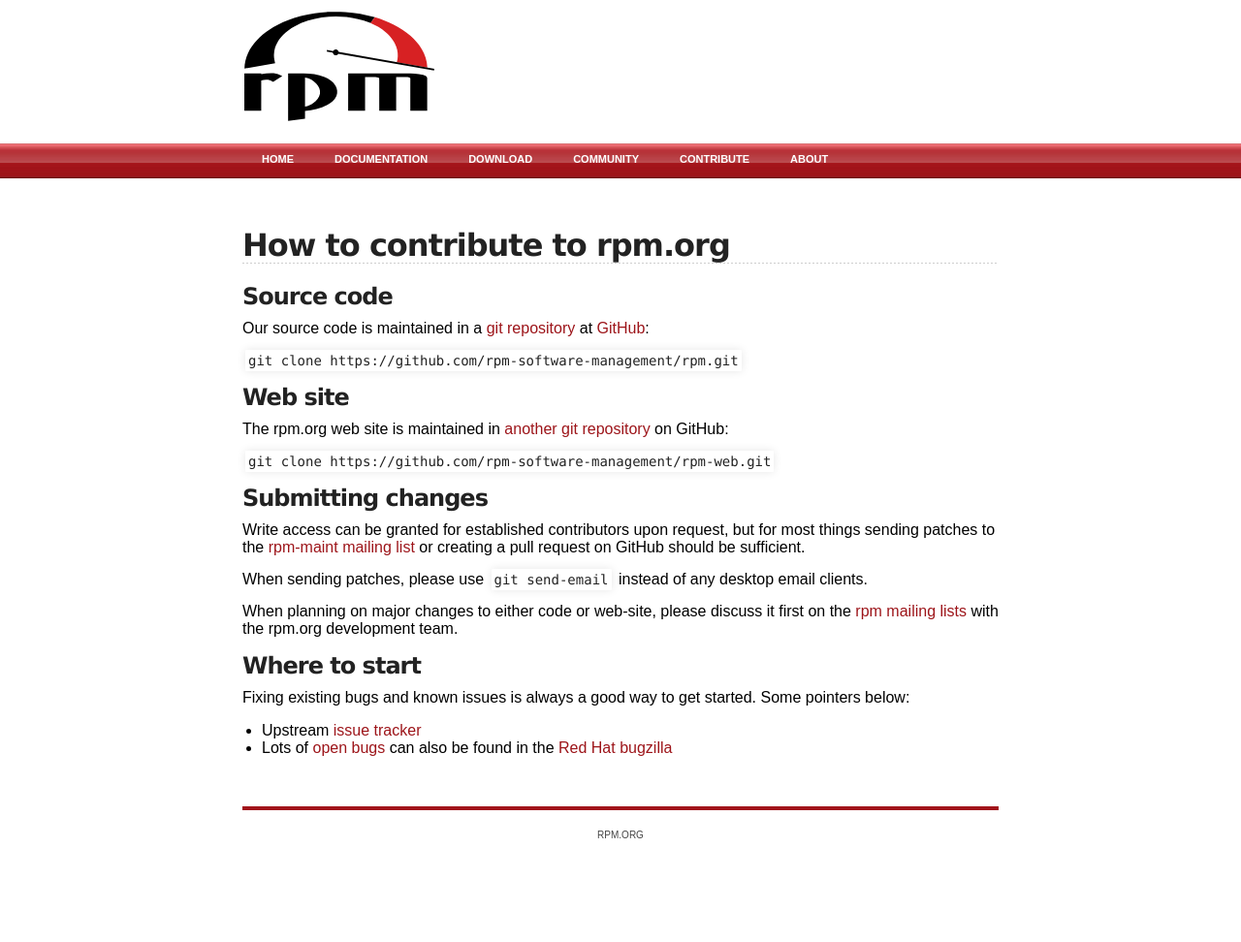
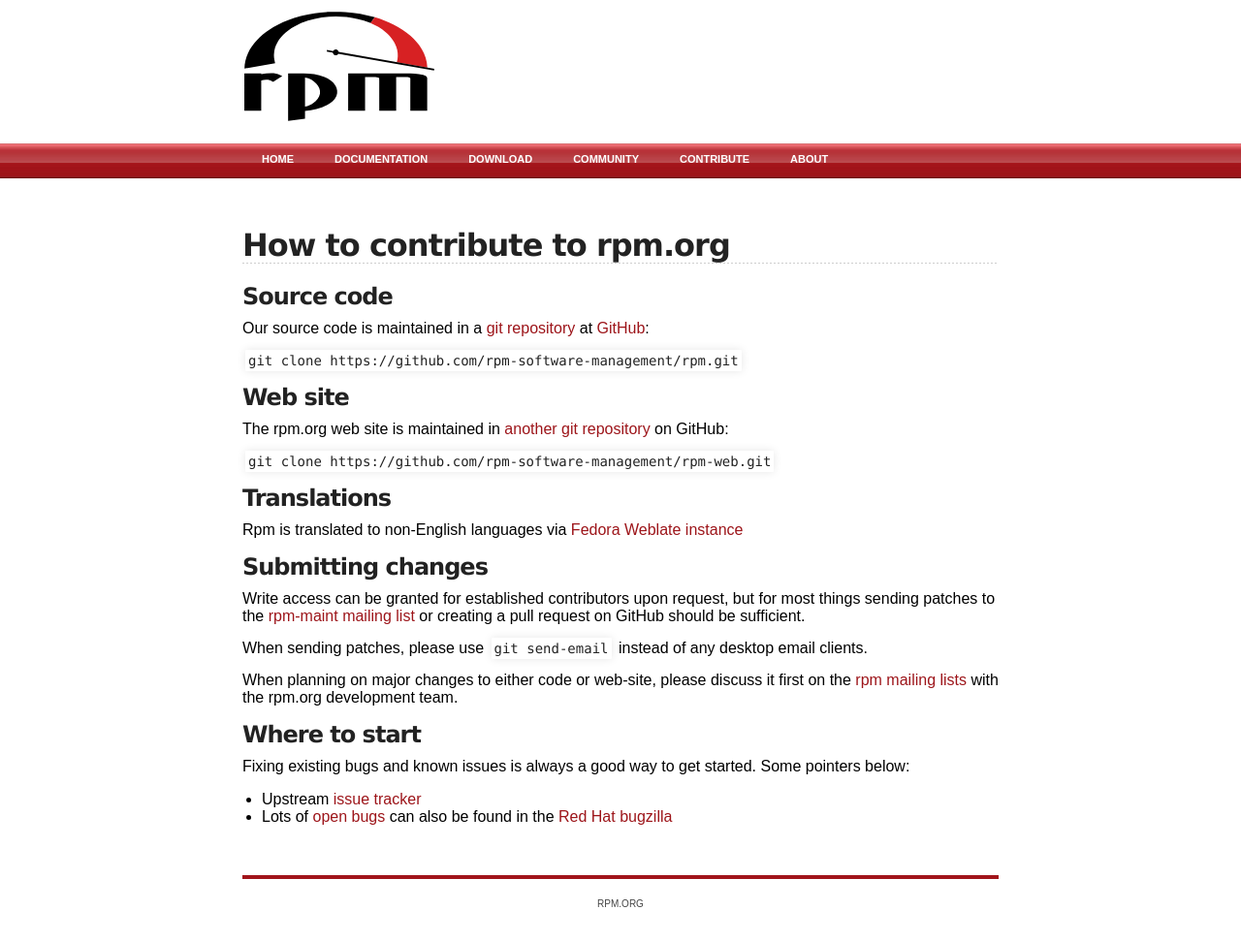
Before and after one commit to rpm-software-management/rpm-web, a Jekyll site: the page built from contribute.md, in a window 1280 px wide. Shown: the whole page at 97% size. Built offline with Jekyll 4.4.1, drawn with Linux system fonts in a browser that asks for light colours; before the commit the page ends 901 px from its top, so only the background shows below that.

Commit message:
Add contribution link for translations

```diff
--- a/contribute.md
+++ b/contribute.md
@@ -17,6 +17,11 @@ Our source code is maintained in a
 The rpm.org web site is maintained in [another git repository](https://github.com/rpm-software-management/rpm-web) on GitHub:
 
 `git clone https://github.com/rpm-software-management/rpm-web.git`
+
+### Translations
+
+Rpm is translated to non-English languages via
+[Fedora Weblate instance](https://translate.fedoraproject.org/)
 
 ### Submitting changes
 
```
